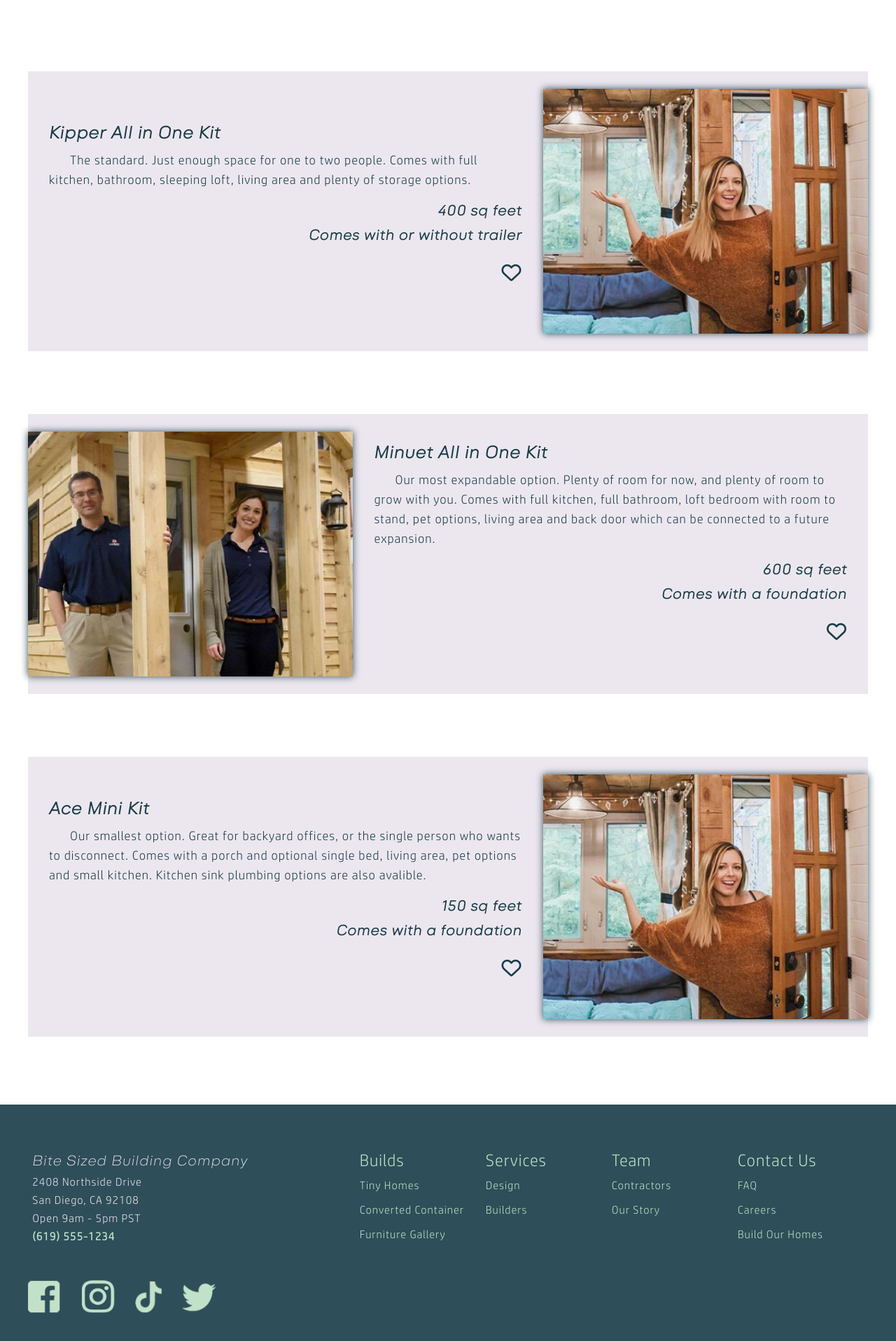
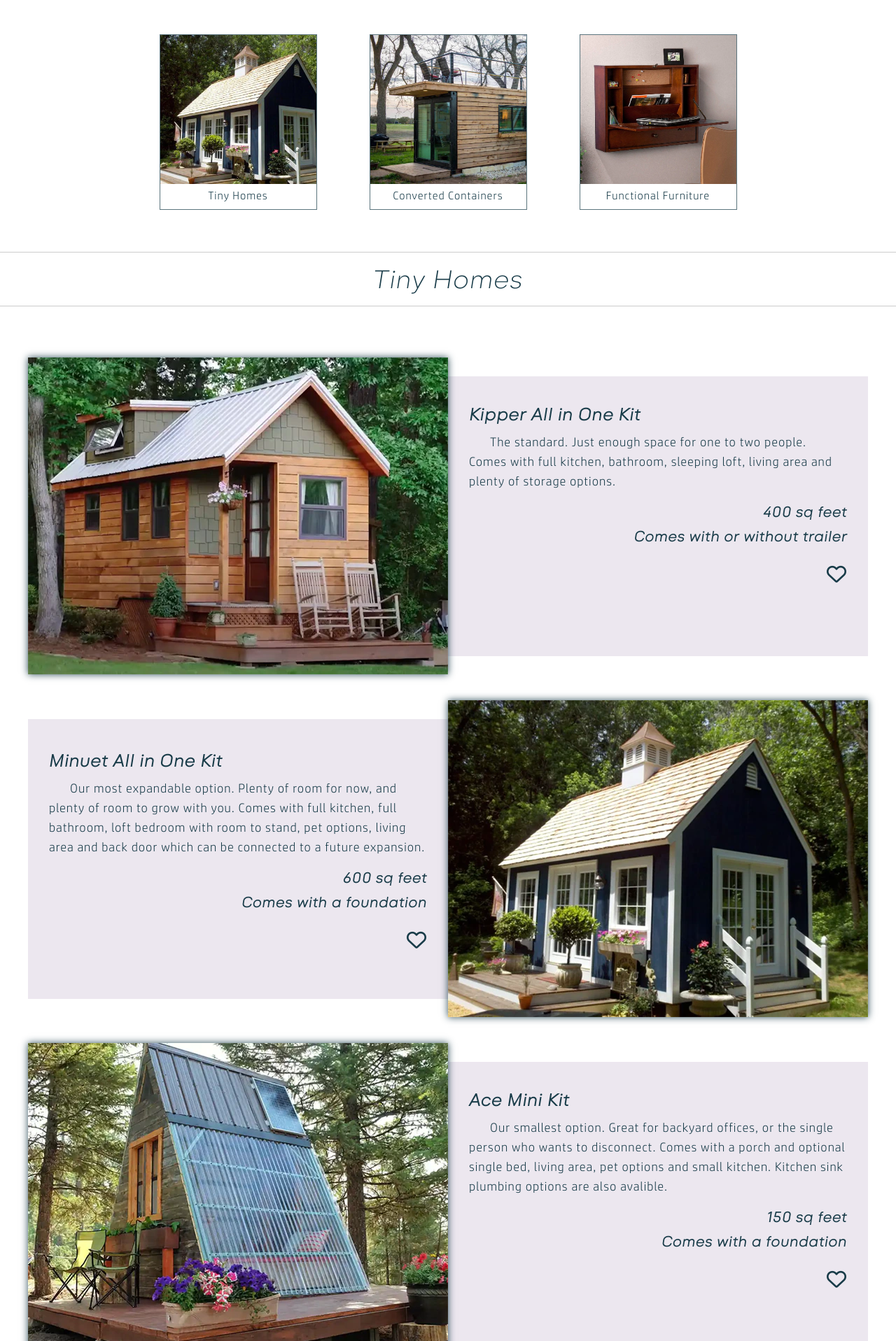
Before and after one commit to vgraybill/WC300_VirginiaG, a PHP site: page /interior/builds/index.html in a window 1280 px wide. Shown: the part 296-2213 px from the top of the page at 70% size. Run offline with PHP 8.4, Linux system fonts and the light colour scheme; some libraries are stand-ins or nearby versions.

Commit message:
builds page work
like 70% finished

```diff
--- a/root/css/style.css
+++ b/root/css/style.css
@@ -177,6 +177,45 @@ li a.phone{
     position: relative;
     box-shadow: 0 2px 10px #183b48;
 }
+/* PAGE STYLES */
+.bhero {
+    position: relative;
+    top: 50px;
+}
+.bhero figure {
+    width: 30%;
+    margin: 0 auto 30px;
+    border: 1px solid rgba(24, 59, 72, .7);
+    cursor: pointer;
+
+}
+.bhero figure figcaption{
+    text-align: center;
+    padding-bottom: 5px;
+}
+.bhero a {
+    color: #183b48;
+    text-decoration: none;
+}
+.bhero figure img{
+    width: 100%;
+}
+section + hr {
+    margin-top: 90px;
+}
+hr + h2 {
+    margin: 20px 0 20px;
+    position: relative;
+    font-size: 1.75rem;
+    font-family: 'goldbill_i';
+    font-weight: lighter;
+    text-align: center;
+    line-height: 2.25rem;
+
+}
+.tiny-homes.testimonials, .containers.testimonials, .furniture.testimonials {
+    position: relative;
+}
 
 /* MAIN STYLES HOME PAGE */
 main.front{
@@ -185,7 +224,7 @@ main.front{
 main {
     position: relative;
     background-color: #fff;
-    top: 48px;
+    /* top: 50px; */
 }
 .main-wrapper {
     width: 100%;
@@ -436,7 +475,7 @@ footer small{
     /* MAIN STYLES 390px */
 
     main {
-        top:48px;
+        top:50px;
     }
     main.front{
         top: 440px;
@@ -519,6 +558,19 @@ footer small{
         font-size: .8rem;
     }
 
+}
+
+/* Build page  */
+.bhero{
+    display: flex;
+}
+.bhero figure {
+    margin: 0 auto 10px;
+
+}
+.bhero figure figcaption{
+    padding: 0 5px 5px;
+    font-style: 1rem;
 }
 
 
@@ -626,7 +678,7 @@ nav.tablet-nav ul a.current {
     }
 
     main {
-        top: 48px;
+        top: 55px;
     }
 
     .main-wrapper {
@@ -678,11 +730,28 @@ nav.tablet-nav ul a.current {
 
 /* BUILDS PAGE STYLES */
 
-#tiny-homes article {
-    height: 400px;
+.bhero {
+    top: 40px;
+}
+.bhero figure {
+    width: 30%;
+}
+.bhero figure figcaption{
+    padding: 0 5px 10px;
+    font-size: 1rem;
+}
+h2 + hr {
+    margin-bottom: 50px;
+}
+hr + h2 {
+    font-size: 2.25rem;
+}
+
+.tiny-homes.testimonials article, .containers.testimonials article, .furniture.testimonials article{
+    height: 475px;
     position: relative;
 }
-#tiny-homes article p:last-of-type {
+.tiny-homes.testimonials article p:last-of-type, .containers.testimonials article p:last-of-type, .furniture.testimonials article p:last-of-type {
     font-size: 1.75rem;
     padding-top: 15px;
 }
@@ -847,6 +916,19 @@ footer{
         margin: 0 auto;
     }
 
+
+    /* BUILD PAGE */
+    .bhero {
+        max-width: 900px;
+        margin: 0 auto;
+    }
+    .bhero figure {
+        width: 25%;
+    }
+    .tiny-homes.testimonials article, .containers.testimonials article, .furniture.testimonials article{
+        height: 400px;
+    }
+
     main.front{
         top: 650px;
     }
--- a/root/interior/builds/index.html
+++ b/root/interior/builds/index.html
@@ -50,15 +50,35 @@
                 <a href="../contact/index.html"><li>Contact</li></a>
             </ul>
         </nav>
-        <section class="bhero">
-
-        </section>
     </header>
 
     <main>
-        <section class="tiny-homes testimonials" id="tiny-homes">
-            <article class="section-b">
-                <img src="img/testamonial2-small.webp" alt="" title="">
+        <section class="bhero">
+           <figure>
+                <a href="index.html#tiny-homes">
+                    <img src="../../img/section-tinyhomes.webp" alt="a tiny home" />
+                    <figcaption>Tiny Homes</figcaption>
+                </a>
+            </figure>
+            <figure>
+                <a href="index.html#containers">
+                    <img src="../../img/section-convertedcontainer.webp" alt="a shipping container tiny home" />
+                    <figcaption>Converted Containers</figcaption>
+                </a>
+            </figure>
+            <figure>
+                <a href="index.html#furniture">
+                    <img src="../../img/section-furniture.webp" alt="furniture" />
+                    <figcaption>Functional Furniture</figcaption>
+                </a>
+            </figure>
+        </section>
+        <hr id="tiny-homes">
+        <h2>Tiny Homes</h2>
+        <hr>
+        <section class="tiny-homes testimonials"">
+            <article class="section-a">
+                <img src="../../img/tinyhome1.webp" alt="" title="">
                 <div>
                     <h4>Kipper All in One Kit</h4>
                     <p>The standard. Just enough space for one to two people. Comes with full kitchen, bathroom, sleeping loft, living area and plenty of storage options.</p>
@@ -67,8 +87,8 @@
                     <p class="icons"><i class="far fa-heart"></i></p class="icons">
                 </div>
             </article>
-            <article class="section-a">
-                <img src="img/testamonial3-small.webp" alt="" title="">
+            <article class="section-b">
+                <img src="../../img/tinyhome2.webp" alt="" title="">
                 <div>
                     <h4>Minuet All in One Kit</h4>
                     <p>Our most expandable option. Plenty of room for now, and plenty of room to grow with you. Comes with full kitchen, full bathroom, loft bedroom with room to stand, pet options, living area and back door which can be connected to a future expansion.</p>
@@ -77,8 +97,8 @@
                     <p class="icons"><i class="far fa-heart"></i></p class="icons">
                 </div>
             </article>
-            <article class="section-b">
-                <img src="img/testamonial2-small.webp" alt="" title="">
+            <article class="section-a">
+                <img src="../../img/tinyhome3.webp" alt="" title="">
                 <div>
                     <h4>Ace Mini Kit</h4>
                     <p>Our smallest option. Great for backyard offices, or the single person who wants to disconnect. Comes with a porch and optional single bed, living area, pet options and small kitchen. Kitchen sink plumbing options are also avalible.</p>
@@ -88,16 +108,44 @@
                 </div>
             </article>
         </section>
-
-
-
-        <section class="containers" id="containers">
-
+        <hr id="containers">
+        <h2>Converted Containers</h2>
+        <hr>
+        <section class="containers testimonials">
+            <article class="section-b">
+                <img src="../../img/container1.webp" alt="" title="">
+                <div>
+                    <h4>Minuet All in One Kit</h4>
+                    <p>Our most expandable option. Plenty of room for now, and plenty of room to grow with you. Comes with full kitchen, full bathroom, loft bedroom with room to stand, pet options, living area and back door which can be connected to a future expansion.</p>
+                    <h5>600 sq feet</h5>
+                    <h5>Comes with a foundation</h5>
+                    <p class="icons"><i class="far fa-heart"></i></p class="icons">
+                </div>
+            </article>
+            <article class="section-a">
+                <img src="../../img/container2.webp" alt="" title="">
+                <div>
+                    <h4>Ace Mini Kit</h4>
+                    <p>Our smallest option. Great for backyard offices, or the single person who wants to disconnect. Comes with a porch and optional single bed, living area, pet options and small kitchen. Kitchen sink plumbing options are also avalible.</p>
+                    <h5>150 sq feet</h5>
+                    <h5>Comes with a foundation</h5>
+                    <p class="icons"><i class="far fa-heart"></i></p class="icons">
+                </div>
+            </article>
+            <article class="section-b">
+                <img src="../../img/container3.webp" alt="" title="">
+                <div>
+                    <h4>Minuet All in One Kit</h4>
+                    <p>Our most expandable option. Plenty of room for now, and plenty of room to grow with you. Comes with full kitchen, full bathroom, loft bedroom with room to stand, pet options, living area and back door which can be connected to a future expansion.</p>
+                    <h5>600 sq feet</h5>
+                    <h5>Comes with a foundation</h5>
+                    <p class="icons"><i class="far fa-heart"></i></p class="icons">
+                </div>
         </section>
-
-
-
-        <section class="funiture" id="furniture">
+        <hr id="furniture">
+        <h2>Small Space Solutions</h2>
+        <hr>
+        <section class="funiture">
 
 
         </section>
--- a/root/js/js.js
+++ b/root/js/js.js
@@ -67,3 +67,11 @@ $(window).on('resize', function(){
         $('.story div:last-of-type').removeAttr('style');
     }
 });
+$('.bhero figure').on('mouseenter', function(){
+    let button= $(this);
+button.transition({'background-color':'#c2e1c9'}, 400);
+});
+$('.bhero figure').on('mouseleave', function(){
+    let button= $(this);
+button.transition({'background-color':'transparent'}, 200);
+});
```
Also changed, not shown: root/img/container1.webp (added), root/img/container2.webp (added), root/img/container3.webp (added), root/img/furniture1.webp (added), root/img/furniture2.webp (added), root/img/furniture3.webp (added), root/img/furniture4.webp (added), root/img/tinyhome1.webp (added), root/img/tinyhome2.webp (added), root/img/tinyhome3.webp (added).
